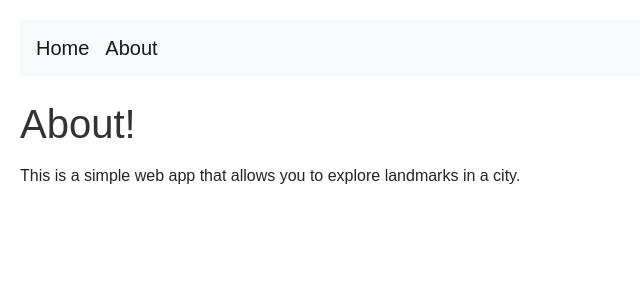
After one commit to JamieLeeNZ/Intrepid-Explorer, a Flask app: page /about in a window 1280 px wide. The commit adds this page. Shown: the top 300 px of the page, without its empty margins (0-640 px from the left). Run offline with Flask 3, Linux system fonts and the light colour scheme; some libraries are stand-ins or nearby versions.

Commit message:
feat: created an about template, and added it to navbar

```diff
--- a/app.py
+++ b/app.py
@@ -104,6 +104,11 @@ def index():
     app.logger.debug("Rendering index.html")
     return render_template('index.html')
 
+@app.route('/about')
+def about():
+    app.logger.debug("Rendering about.html")
+    return render_template('about.html')
+
 # Define the route to handle the form submission
 @app.route('/landmarks', methods=['POST'])
 def explore_landmarks():
--- a/templates/_navbar.html
+++ b/templates/_navbar.html
@@ -1,6 +1,7 @@
 <!-- templates/_navbar.html -->
 <nav class="navbar navbar-expand-lg navbar-light bg-light">
   <a class="navbar-brand" href="{{ url_for('index') }}">Home</a>
+  <a class="navbar-brand" href="{{ url_for('about') }}">About</a>
   <button class="navbar-toggler" type="button" data-toggle="collapse" data-target="#navbarNav" aria-controls="navbarNav" aria-expanded="false" aria-label="Toggle navigation">
       <span class="navbar-toggler-icon"></span>
   </button>
--- /dev/null
+++ b/templates/about.html
@@ -0,0 +1,8 @@
+<!-- templates/about.html -->
+
+{% extends 'base.html' %}
+
+{% block content %}
+    <h1 class="mt-4">About!</h1>
+    <p class="mt-3">This is a simple web app that allows you to explore landmarks in a city.</p>
+{% endblock %}
```
Lines whose indentation alone changed are shown as unchanged.
